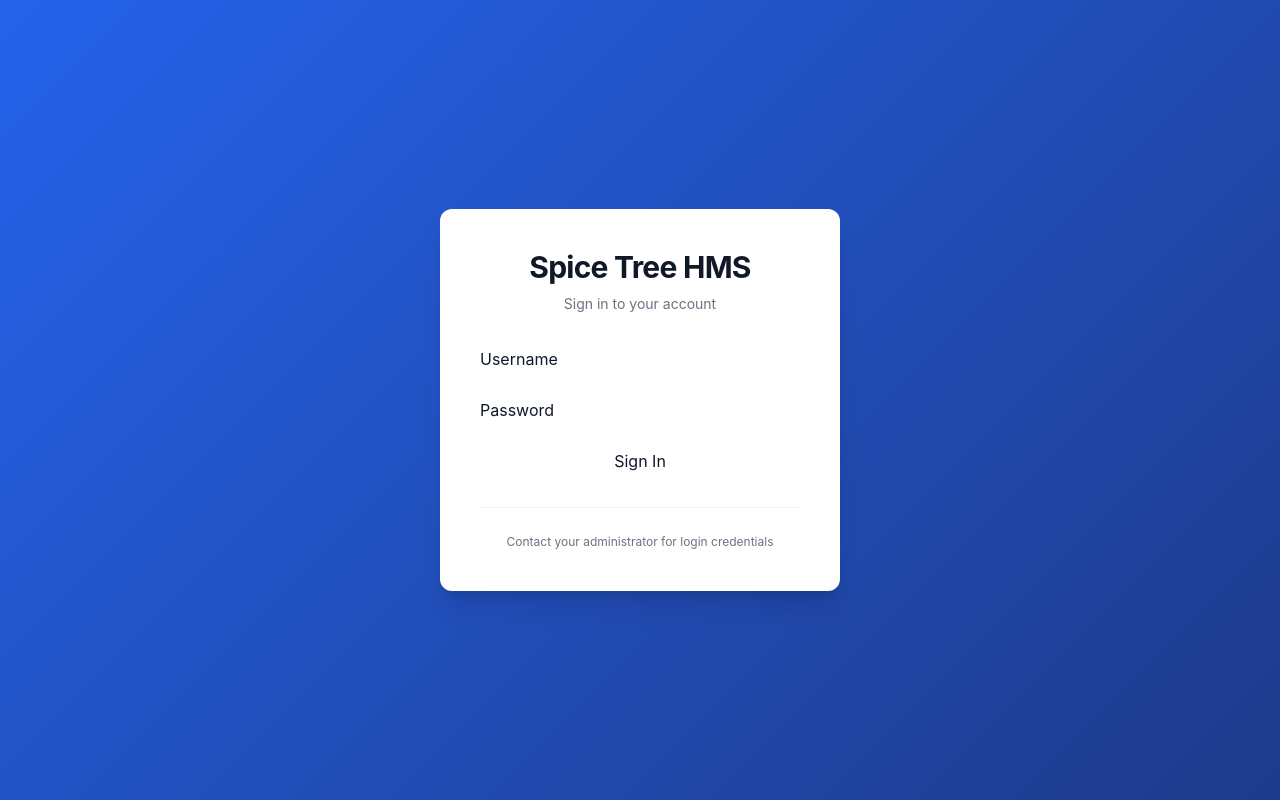
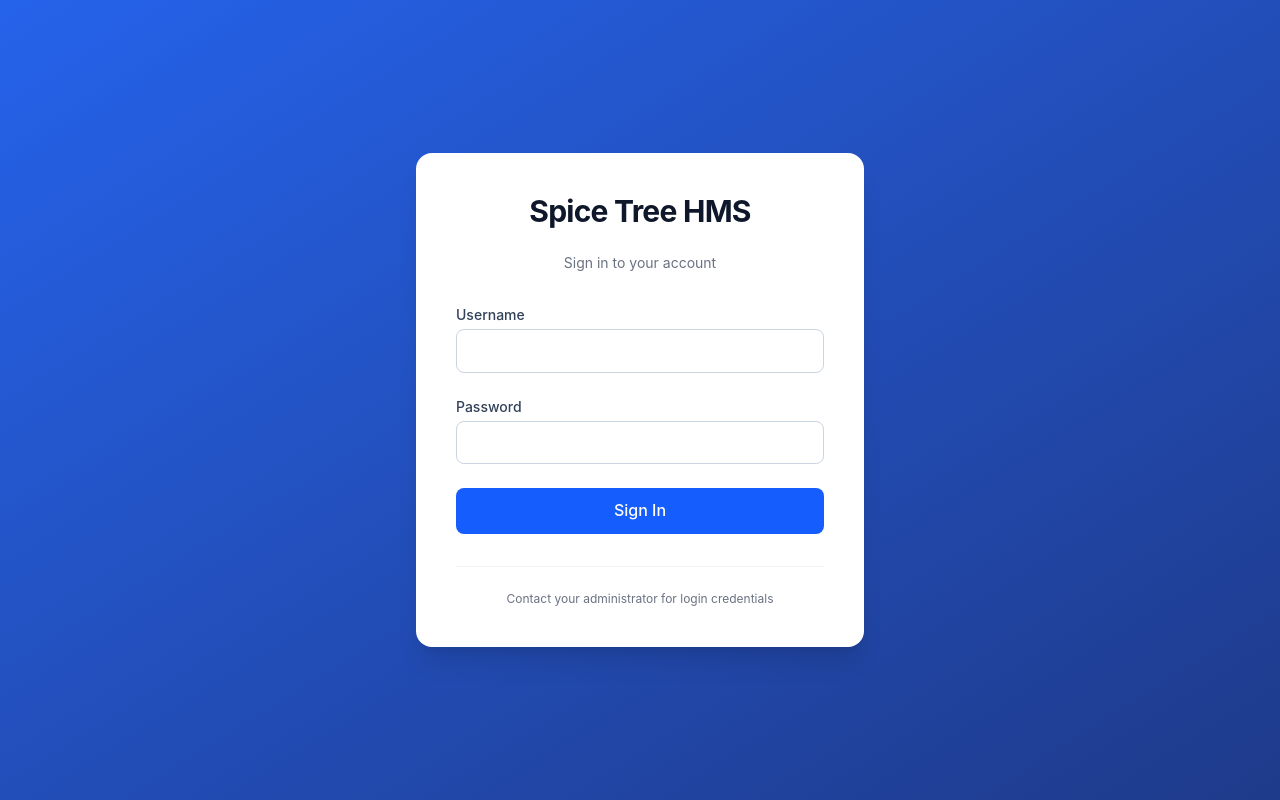
Before and after one commit to adithom/PMS, a React (Vite) app in the folder hms-frontend/: page /login in a window 1280 px wide. Built offline with nearby package versions, Linux system fonts and the light colour scheme.

Commit message:
login page moved to tailwind

```diff
--- a/hms-frontend/package.json
+++ b/hms-frontend/package.json
@@ -25,11 +25,13 @@
     "@types/react": "^19.1.16",
     "@types/react-dom": "^19.1.9",
     "@vitejs/plugin-react": "^5.0.4",
+    "autoprefixer": "^10.4.27",
     "eslint": "^9.36.0",
     "eslint-plugin-react-hooks": "^5.2.0",
     "eslint-plugin-react-refresh": "^0.4.22",
     "globals": "^16.4.0",
     "jsdom": "^27.2.0",
+    "postcss": "^8.5.8",
     "tailwindcss": "^4.2.1",
     "typescript": "~5.9.3",
     "typescript-eslint": "^8.45.0",
--- a/hms-frontend/src/pages/Login.css
+++ /dev/null
@@ -1,74 +0,0 @@
-/* src/pages/Login.css */
-.login-page {
-    min-height: 100vh;
-    display: flex;
-    align-items: center;
-    justify-content: center;
-    background: linear-gradient(135deg, var(--primary-600) 0%, var(--primary-900) 100%);
-    padding: 1rem;
-}
-
-.login-card {
-    background: white;
-    padding: 2.5rem;
-    border-radius: var(--radius-xl);
-    box-shadow: var(--shadow-xl);
-    width: 100%;
-    max-width: 400px;
-    animation: slideUp 0.5s ease-out;
-}
-
-.login-header {
-    text-align: center;
-    margin-bottom: 2rem;
-}
-
-.login-title {
-    font-size: 1.875rem;
-    font-weight: 700;
-    color: var(--gray-900);
-    margin-bottom: 0.5rem;
-    letter-spacing: -0.025em;
-}
-
-.login-subtitle {
-    color: var(--gray-500);
-    font-size: 0.875rem;
-}
-
-.login-error {
-    padding: 0.75rem;
-    background-color: #fef2f2;
-    color: var(--danger);
-    border: 1px solid #fee2e2;
-    border-radius: var(--radius-md);
-    font-size: 0.875rem;
-    margin-bottom: 1.5rem;
-    display: flex;
-    align-items: center;
-    gap: 0.5rem;
-}
-
-.login-footer {
-    margin-top: 2rem;
-    padding-top: 1.5rem;
-    border-top: 1px solid var(--gray-100);
-    text-align: center;
-}
-
-.login-footer-text {
-    font-size: 0.75rem;
-    color: var(--gray-500);
-}
-
-@keyframes slideUp {
-    from {
-        opacity: 0;
-        transform: translateY(20px);
-    }
-
-    to {
-        opacity: 1;
-        transform: translateY(0);
-    }
-}
--- a/hms-frontend/src/pages/Login.tsx
+++ b/hms-frontend/src/pages/Login.tsx
@@ -4,7 +4,10 @@ import type { FormEvent } from 'react';
 import { useNavigate } from 'react-router-dom';
 import { useAuth } from '../contexts/AuthContext';
 import { getDefaultRouteForRole } from '../config/roleConfig';
-import './Login.css';
+
+// Importing your custom components
+import ErrorMessage from '../components/ErrorMessage';
+import LoadingSpinner from '../components/LoadingSpinner';
 
 export default function Login() {
   const { login } = useAuth();
@@ -32,19 +35,26 @@ export default function Login() {
   };
 
   return (
-    <div className="login-page">
-      <div className="login-card">
-        <div className="login-header">
-          <h1 className="login-title">Spice Tree HMS</h1>
-          <p className="login-subtitle">Sign in to your account</p>
+    <div className="min-h-screen flex items-center justify-center bg-gradient-to-br from-primary-600 to-primary-900 p-4">
+      <div className="bg-white p-10 rounded-2xl shadow-xl w-full max-w-md animate-slide-up">
+
+        <div className="text-center mb-8">
+          <h1 className="text-3xl font-bold text-gray-900 mb-2 tracking-tight">
+            Spice Tree HMS
+          </h1>
+          <p className="text-sm text-gray-500">
+            Sign in to your account
+          </p>
         </div>
 
-        <form onSubmit={handleSubmit}>
-          <div className="form-group">
-            <label className="label">Username</label>
+        <form onSubmit={handleSubmit} className="space-y-6">
+          <div>
+            <label className="block text-sm font-medium text-slate-700 mb-1">
+              Username
+            </label>
             <input
               type="text"
-              className="input"
+              className="w-full px-4 py-2 border border-slate-300 rounded-lg focus:ring-2 focus:ring-blue-600 focus:border-blue-600 outline-none transition-colors disabled:bg-slate-100 disabled:cursor-not-allowed"
               value={username}
               onChange={(e) => setUsername(e.target.value)}
               required
@@ -52,11 +62,13 @@ export default function Login() {
             />
           </div>
 
-          <div className="form-group">
-            <label className="label">Password</label>
+          <div>
+            <label className="block text-sm font-medium text-slate-700 mb-1">
+              Password
+            </label>
             <input
               type="password"
-              className="input"
+              className="w-full px-4 py-2 border border-slate-300 rounded-lg focus:ring-2 focus:ring-blue-600 focus:border-blue-600 outline-none transition-colors disabled:bg-slate-100 disabled:cursor-not-allowed"
               value={password}
               onChange={(e) => setPassword(e.target.value)}
               required
@@ -64,27 +76,34 @@ export default function Login() {
             />
           </div>
 
-          {error && (
-            <div className="login-error">
-              {error}
-            </div>
-          )}
+          {error && <ErrorMessage message={error} />}
 
           <button
             type="submit"
-            className="btn btn-primary"
-            style={{ width: '100%' }}
+            className="w-full flex items-center justify-center gap-2 bg-blue-600 text-white font-medium py-2.5 px-4 rounded-lg hover:bg-blue-700 focus:ring-4 focus:ring-blue-600/50 transition-colors disabled:opacity-70 disabled:cursor-not-allowed"
             disabled={isLoading}
           >
-            {isLoading ? 'Signing in...' : 'Sign In'}
+            {isLoading ? (
+              <>
+                {/* Inline SVG Spinner for the button */}
+                <svg className="animate-spin h-5 w-5 text-white" xmlns="http://www.w3.org/2000/svg" fill="none" viewBox="0 0 24 24">
+                  <circle className="opacity-25" cx="12" cy="12" r="10" stroke="currentColor" strokeWidth="4"></circle>
+                  <path className="opacity-75" fill="currentColor" d="M4 12a8 8 0 018-8V0C5.373 0 0 5.373 0 12h4zm2 5.291A7.962 7.962 0 014 12H0c0 3.042 1.135 5.824 3 7.938l3-2.647z"></path>
+                </svg>
+                <span>Signing in...</span>
+              </>
+            ) : (
+              'Sign In'
+            )}
           </button>
         </form>
 
-        <div className="login-footer">
-          <p className="login-footer-text">
+        <div className="mt-8 pt-6 border-t border-gray-100 text-center">
+          <p className="text-xs text-gray-500">
             Contact your administrator for login credentials
           </p>
         </div>
+
       </div>
     </div>
   );
--- a/hms-frontend/src/styles/index.css
+++ b/hms-frontend/src/styles/index.css
@@ -1,5 +1,27 @@
 @import 'tailwindcss';
 @import './variables.css'; /* Only keep this if you have specific non-Tailwind variables */
+
+@theme {
+  /* Define the primary colors used in the Login background */
+  --color-primary-500: #3b82f6; /* Blue 500 */
+  --color-primary-600: #2563eb; /* Blue 600 */
+  --color-primary-700: #1d4ed8; /* Blue 700 */
+  --color-primary-900: #1e3a8a; /* Blue 900 */
+
+  /* Define the slide-up animation */
+  --animate-slide-up: slideUp 0.5s ease-out forwards;
+
+  @keyframes slideUp {
+    0% {
+      opacity: 0;
+      transform: translateY(20px);
+    }
+    100% {
+      opacity: 1;
+      transform: translateY(0);
+    }
+  }
+}
 
 body {
   @apply bg-slate-50 text-slate-900 antialiased;
```
Also changed, not shown: 1 other file (tests, documents, lock files or other folders).
